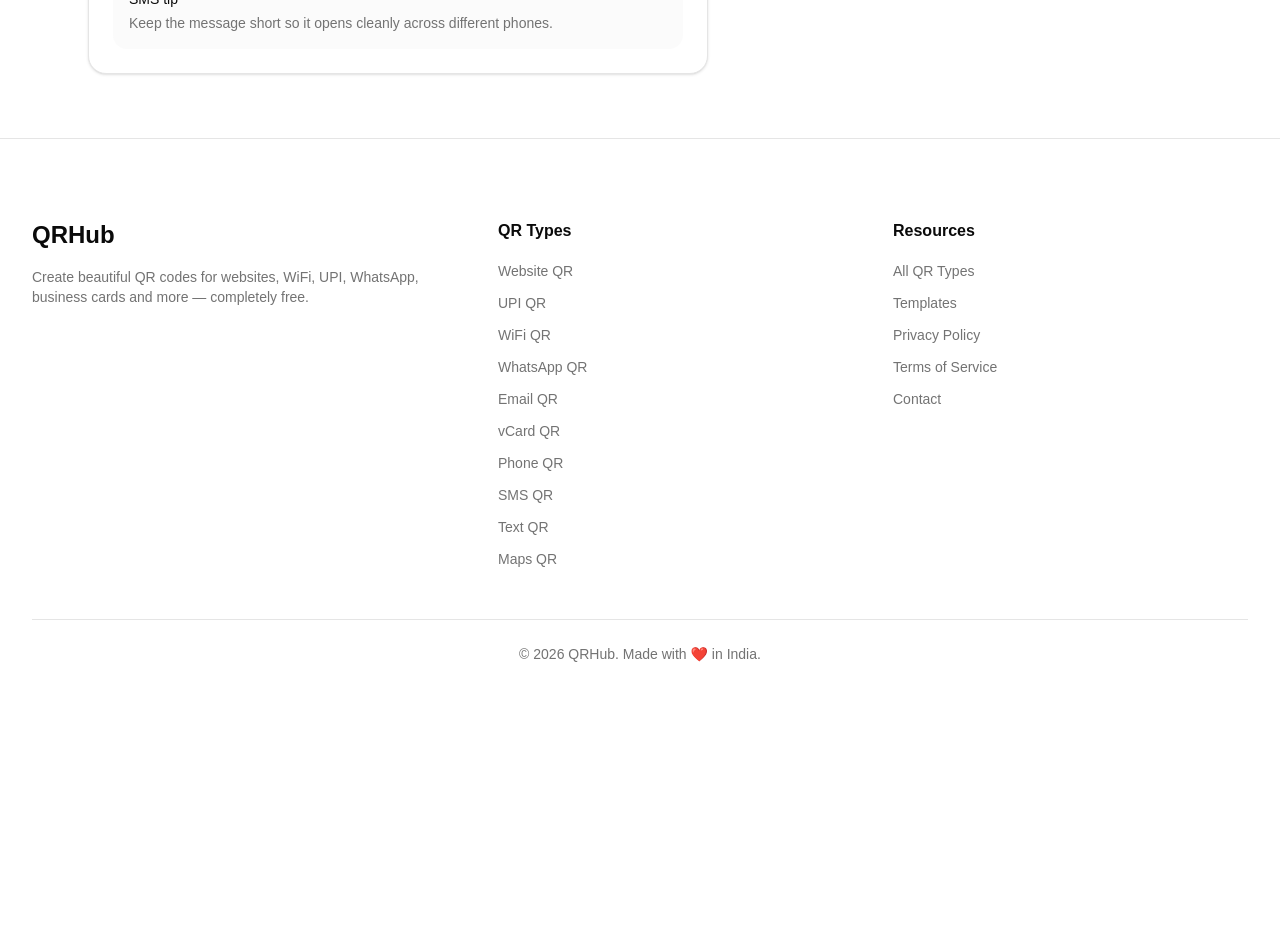
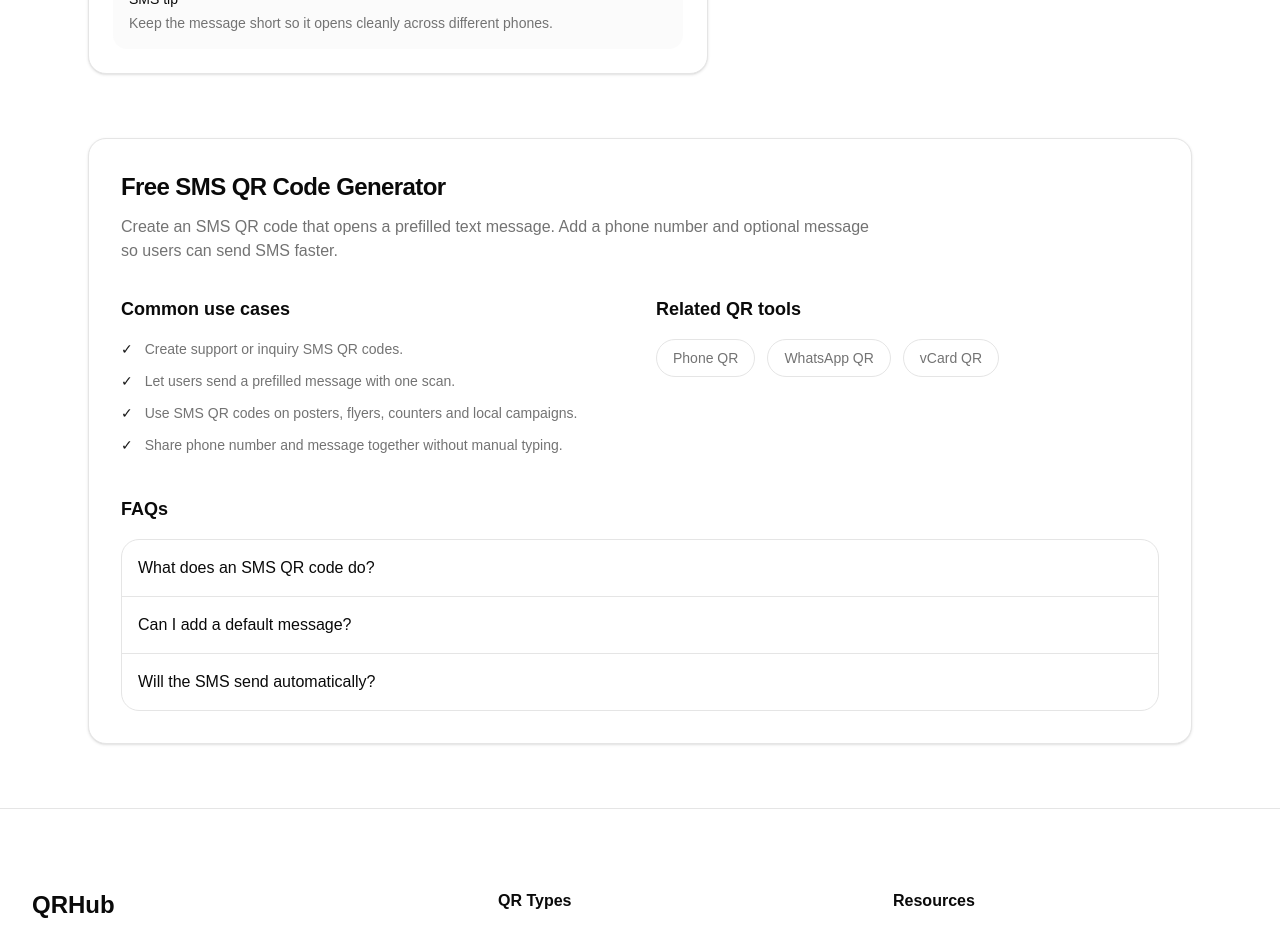
Before and after one commit to gouravmishra-121/qrhub, a React (Vite) app in the folder frontend/: page /sms in a window 1280 px wide. Shown: the part 1180-2113 px from the top of the page. Before the commit the page ends 1924 px from the top, so only its background shows below. Built offline with nearby package versions, Linux system fonts and the light colour scheme.

Commit message:
feat: add seo content to text and maps pages

```diff
--- a/frontend/src/data/generatorSeoContent.ts
+++ b/frontend/src/data/generatorSeoContent.ts
@@ -127,4 +127,198 @@
       { label: 'Text QR', href: '/text' },
     ],
   },
+  email: {
+    title: 'Free Email QR Code Generator',
+    description:
+      'Create an email QR code that opens a prefilled email draft with recipient, subject and message. Useful for support, feedback, business inquiries and contact forms.',
+    useCases: [
+      'Let customers email support with one scan.',
+      'Create feedback or inquiry QR codes for posters and packaging.',
+      'Prefill recipient, subject and message for faster communication.',
+      'Use email QR codes on business cards, flyers and service counters.',
+    ],
+    faqs: [
+      {
+        question: 'What does an email QR code do?',
+        answer:
+          'An email QR code opens the email app with recipient, subject and message fields filled based on what you enter.',
+      },
+      {
+        question: 'Can I create an email QR without a message?',
+        answer: 'Yes. You can use only the recipient email, or add subject and message if needed.',
+      },
+      {
+        question: 'Will it work on every phone?',
+        answer:
+          'Most phones and QR scanners support email QR links, but the exact behavior depends on the user’s email app.',
+      },
+    ],
+    relatedLinks: [
+      { label: 'WhatsApp QR', href: '/whatsapp' },
+      { label: 'vCard QR', href: '/vcard' },
+      { label: 'Website QR', href: '/website' },
+    ],
+  },
+  vcard: {
+    title: 'Free vCard QR Code Generator',
+    description:
+      'Create a vCard QR code to share contact details like name, phone, email, company and website. People can scan and save your contact quickly.',
+    useCases: [
+      'Share contact details on business cards.',
+      'Create scannable contact cards for sales and networking.',
+      'Add phone, email, company and website details in one QR code.',
+      'Help people save your contact without typing manually.',
+    ],
+    faqs: [
+      {
+        question: 'What happens when someone scans a vCard QR code?',
+        answer:
+          'Most phones show an option to preview and save the contact details from the vCard QR code.',
+      },
+      {
+        question: 'Does vCard QR open a website?',
+        answer:
+          'No. A vCard QR stores contact details directly in the QR code. Some scanners may show raw vCard text if they do not support contact previews.',
+      },
+      {
+        question: 'Can I use vCard QR on a printed business card?',
+        answer:
+          'Yes. vCard QR codes are useful for printed business cards, networking cards and contact-sharing material.',
+      },
+    ],
+    relatedLinks: [
+      { label: 'Email QR', href: '/email' },
+      { label: 'Phone QR', href: '/phone' },
+      { label: 'Website QR', href: '/website' },
+    ],
+  },
+  phone: {
+    title: 'Free Phone QR Code Generator',
+    description:
+      'Create a phone QR code that opens the dialer with your phone number. Useful for business cards, service counters, posters and customer support.',
+    useCases: [
+      'Let customers call your business with one scan.',
+      'Add phone QR codes to business cards, flyers and posters.',
+      'Create quick-call QR codes for support, sales or service teams.',
+      'Share a phone number without asking users to type it manually.',
+    ],
+    faqs: [
+      {
+        question: 'What does a phone QR code do?',
+        answer:
+          'A phone QR code opens the phone dialer with the number you enter, so the user can call quickly.',
+      },
+      {
+        question: 'Does it call automatically?',
+        answer: 'No. Most phones open the dialer first. The user still needs to confirm the call.',
+      },
+      {
+        question: 'Can I use this on printed material?',
+        answer:
+          'Yes. Phone QR codes are useful on business cards, posters, packaging and support material.',
+      },
+    ],
+    relatedLinks: [
+      { label: 'vCard QR', href: '/vcard' },
+      { label: 'WhatsApp QR', href: '/whatsapp' },
+      { label: 'SMS QR', href: '/sms' },
+    ],
+  },
+  sms: {
+    title: 'Free SMS QR Code Generator',
+    description:
+      'Create an SMS QR code that opens a prefilled text message. Add a phone number and optional message so users can send SMS faster.',
+    useCases: [
+      'Create support or inquiry SMS QR codes.',
+      'Let users send a prefilled message with one scan.',
+      'Use SMS QR codes on posters, flyers, counters and local campaigns.',
+      'Share phone number and message together without manual typing.',
+    ],
+    faqs: [
+      {
+        question: 'What does an SMS QR code do?',
+        answer:
+          'An SMS QR code opens the messaging app with the phone number and optional message filled in.',
+      },
+      {
+        question: 'Can I add a default message?',
+        answer: 'Yes. You can add an optional message that appears inside the SMS draft.',
+      },
+      {
+        question: 'Will the SMS send automatically?',
+        answer: 'No. The user must review and send the SMS manually from their messaging app.',
+      },
+    ],
+    relatedLinks: [
+      { label: 'Phone QR', href: '/phone' },
+      { label: 'WhatsApp QR', href: '/whatsapp' },
+      { label: 'vCard QR', href: '/vcard' },
+    ],
+  },
+  text: {
+    title: 'Free Text QR Code Generator',
+    description:
+      'Create a plain text QR code for notes, instructions, codes, messages or any short text. The text is stored directly inside the QR code.',
+    useCases: [
+      'Share short notes or instructions without a link.',
+      'Create QR codes for codes, labels, IDs or simple messages.',
+      'Use text QR codes for classrooms, events, packaging or internal notes.',
+      'Store plain text directly inside the QR code without needing a website.',
+    ],
+    faqs: [
+      {
+        question: 'What does a text QR code do?',
+        answer:
+          'A text QR code stores plain text directly inside the QR code. When scanned, the scanner shows the text.',
+      },
+      {
+        question: 'Do I need a website for a text QR code?',
+        answer:
+          'No. Text QR codes do not need a website because the text is stored inside the QR code itself.',
+      },
+      {
+        question: 'Can I add long text?',
+        answer:
+          'You can add text, but very long text makes the QR code more complex. Short and clear text scans better.',
+      },
+    ],
+    relatedLinks: [
+      { label: 'Website QR', href: '/website' },
+      { label: 'SMS QR', href: '/sms' },
+      { label: 'Email QR', href: '/email' },
+    ],
+  },
+  maps: {
+    title: 'Free Maps QR Code Generator',
+    description:
+      'Create a maps QR code for addresses, locations, coordinates or Google Maps links. Help people open directions quickly by scanning a QR code.',
+    useCases: [
+      'Share shop, office or event location with one scan.',
+      'Add location QR codes to invitations, posters and business cards.',
+      'Create QR codes for Google Maps links or address searches.',
+      'Help customers open directions without typing the address manually.',
+    ],
+    faqs: [
+      {
+        question: 'What can I add to a maps QR code?',
+        answer:
+          'You can add an address, place name, coordinates or a Google Maps link depending on what you want people to open.',
+      },
+      {
+        question: 'Will it open Google Maps?',
+        answer:
+          'The QR code opens a maps search or maps link. On most phones, it can open in Google Maps or the default maps app.',
+      },
+      {
+        question: 'Should I test the location before sharing?',
+        answer:
+          'Yes. Always scan and test the maps QR code to make sure it opens the correct location.',
+      },
+    ],
+    relatedLinks: [
+      { label: 'Website QR', href: '/website' },
+      { label: 'vCard QR', href: '/vcard' },
+      { label: 'Text QR', href: '/text' },
+    ],
+  },
 }
--- a/frontend/src/pages/generators/EmailQR.tsx
+++ b/frontend/src/pages/generators/EmailQR.tsx
@@ -12,6 +12,8 @@
 } from '@/components/qr'
 import { Button } from '@/components/ui/button'
 import { Input } from '@/components/ui/input'
+import { GeneratorSeoContent } from '@/components/generators/GeneratorSeoContent'
+import { generatorSeoContent } from '@/data/generatorSeoContent'
 
 function isValidEmail(value: string) {
   return /^[^\s@]+@[^\s@]+\.[^\s@]+$/.test(value.trim())
@@ -226,6 +228,7 @@
           </div>
         </section>
       </div>
+      <GeneratorSeoContent {...generatorSeoContent.email} />
     </main>
   )
 }
--- a/frontend/src/pages/generators/MapsQR.tsx
+++ b/frontend/src/pages/generators/MapsQR.tsx
@@ -12,7 +12,8 @@
 } from '@/components/qr'
 import { Button } from '@/components/ui/button'
 import { Input } from '@/components/ui/input'
-
+import { GeneratorSeoContent } from '@/components/generators/GeneratorSeoContent'
+import { generatorSeoContent } from '@/data/generatorSeoContent'
 function isFullUrl(value: string) {
   if (!value.startsWith('http://') && !value.startsWith('https://')) {
     return false
@@ -196,6 +197,7 @@
           </div>
         </section>
       </div>
+      <GeneratorSeoContent {...generatorSeoContent.maps} />
     </main>
   )
 }
--- a/frontend/src/pages/generators/PhoneQR.tsx
+++ b/frontend/src/pages/generators/PhoneQR.tsx
@@ -12,7 +12,8 @@
 } from '@/components/qr'
 import { Button } from '@/components/ui/button'
 import { Input } from '@/components/ui/input'
-
+import { GeneratorSeoContent } from '@/components/generators/GeneratorSeoContent'
+import { generatorSeoContent } from '@/data/generatorSeoContent'
 function normalizePhoneNumber(value: string) {
   return value.replace(/[^\d+]/g, '')
 }
@@ -177,6 +178,7 @@
           </div>
         </section>
       </div>
+      <GeneratorSeoContent {...generatorSeoContent.phone} />
     </main>
   )
 }
--- a/frontend/src/pages/generators/SMSQR.tsx
+++ b/frontend/src/pages/generators/SMSQR.tsx
@@ -12,6 +12,8 @@
 } from '@/components/qr'
 import { Button } from '@/components/ui/button'
 import { Input } from '@/components/ui/input'
+import { GeneratorSeoContent } from '@/components/generators/GeneratorSeoContent'
+import { generatorSeoContent } from '@/data/generatorSeoContent'
 
 function normalizePhoneNumber(value: string) {
   return value.replace(/[^\d+]/g, '')
@@ -198,6 +200,7 @@
           </div>
         </section>
       </div>
+      <GeneratorSeoContent {...generatorSeoContent.sms} />
     </main>
   )
 }
--- a/frontend/src/pages/generators/TextQR.tsx
+++ b/frontend/src/pages/generators/TextQR.tsx
@@ -11,6 +11,8 @@
   type QRSize,
 } from '@/components/qr'
 import { Button } from '@/components/ui/button'
+import { GeneratorSeoContent } from '@/components/generators/GeneratorSeoContent'
+import { generatorSeoContent } from '@/data/generatorSeoContent'
 
 function createSafeFileName(value: string) {
   const safeValue = value
@@ -156,6 +158,7 @@
           </div>
         </section>
       </div>
+      <GeneratorSeoContent {...generatorSeoContent.text} />
     </main>
   )
 }
--- a/frontend/src/pages/generators/VCardQR.tsx
+++ b/frontend/src/pages/generators/VCardQR.tsx
@@ -12,6 +12,8 @@
 } from '@/components/qr'
 import { Button } from '@/components/ui/button'
 import { Input } from '@/components/ui/input'
+import { GeneratorSeoContent } from '@/components/generators/GeneratorSeoContent'
+import { generatorSeoContent } from '@/data/generatorSeoContent'
 
 function escapeVCardValue(value: string) {
   return value
@@ -381,6 +383,7 @@
           </div>
         </section>
       </div>
+      <GeneratorSeoContent {...generatorSeoContent.vcard} />
     </main>
   )
 }
```
